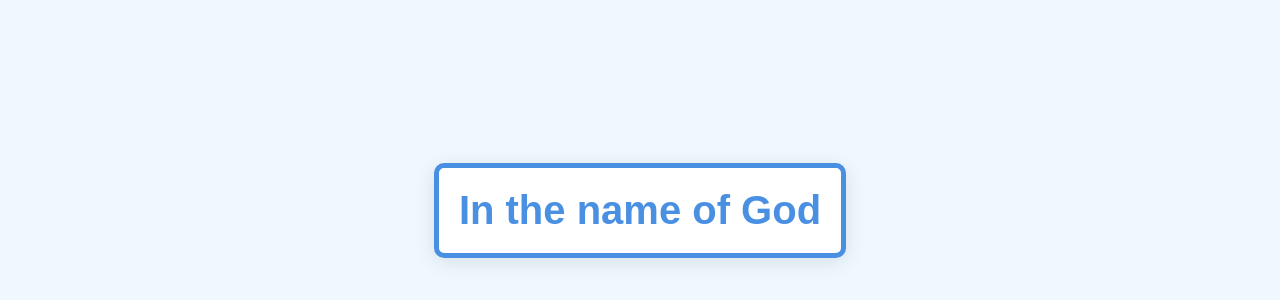
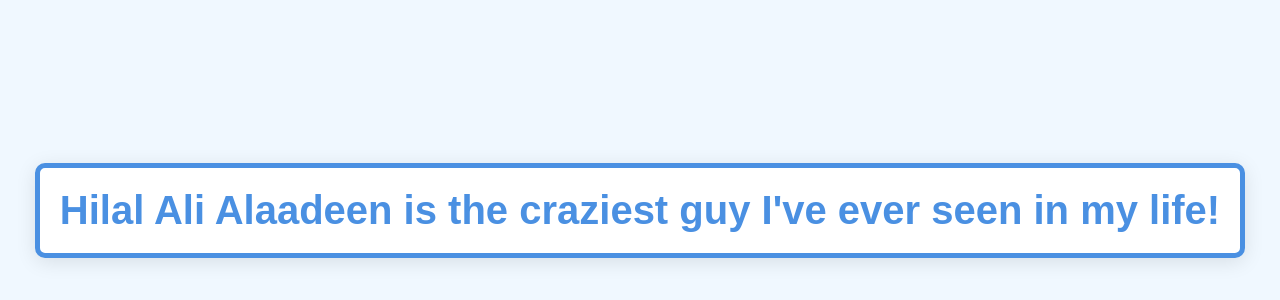
Before and after one commit to hama202019/temp, a plain HTML site: page index.html in a window 1280 px wide. Shown: the part 190-490 px from the top of the page. Drawn offline with Linux system fonts and the light colour scheme.

Commit message:
Update index.html

```diff
--- a/index.html
+++ b/index.html
@@ -32,7 +32,7 @@
 </head>
 <body>
     <div class="container">
-        <h1>In the name of God</h1>
+        <h1>Hilal Ali Alaadeen is the craziest guy I've ever seen in my life!</h1>
     </div>
 </body>
 </html>
```
